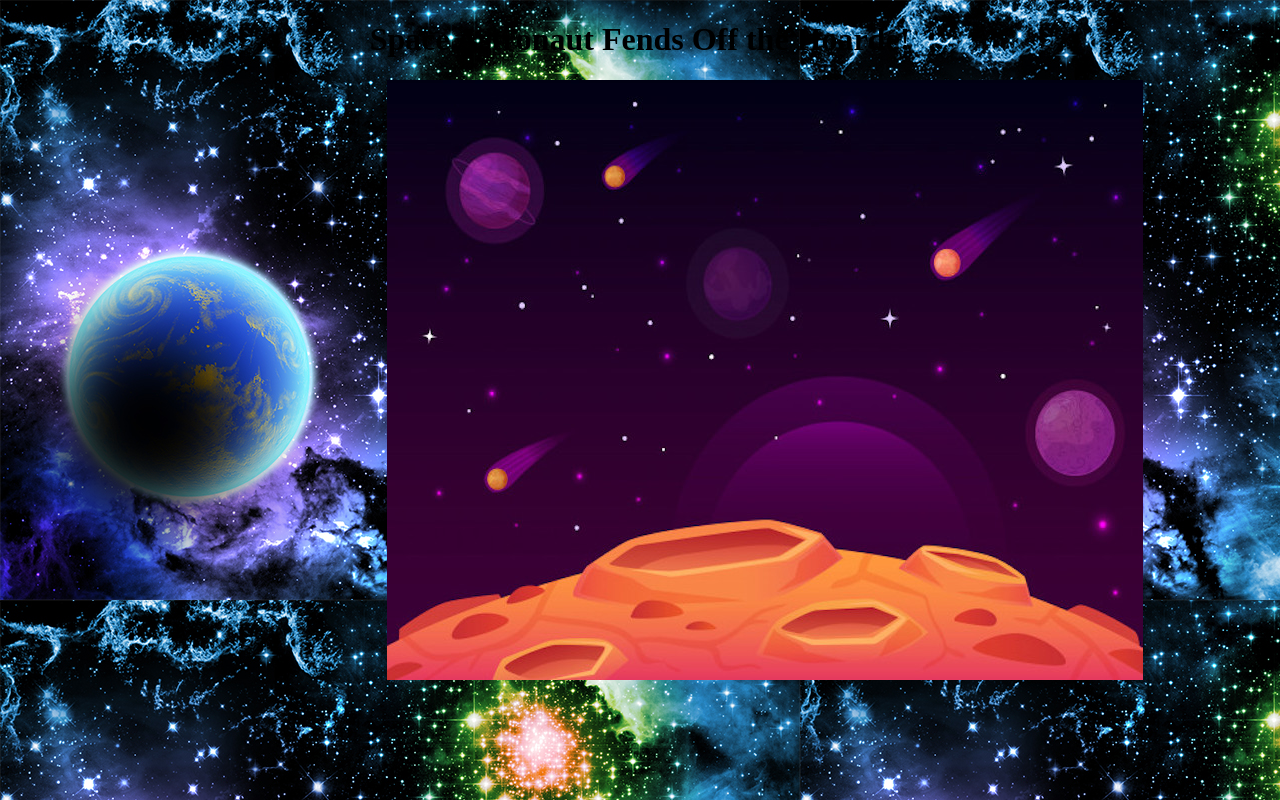
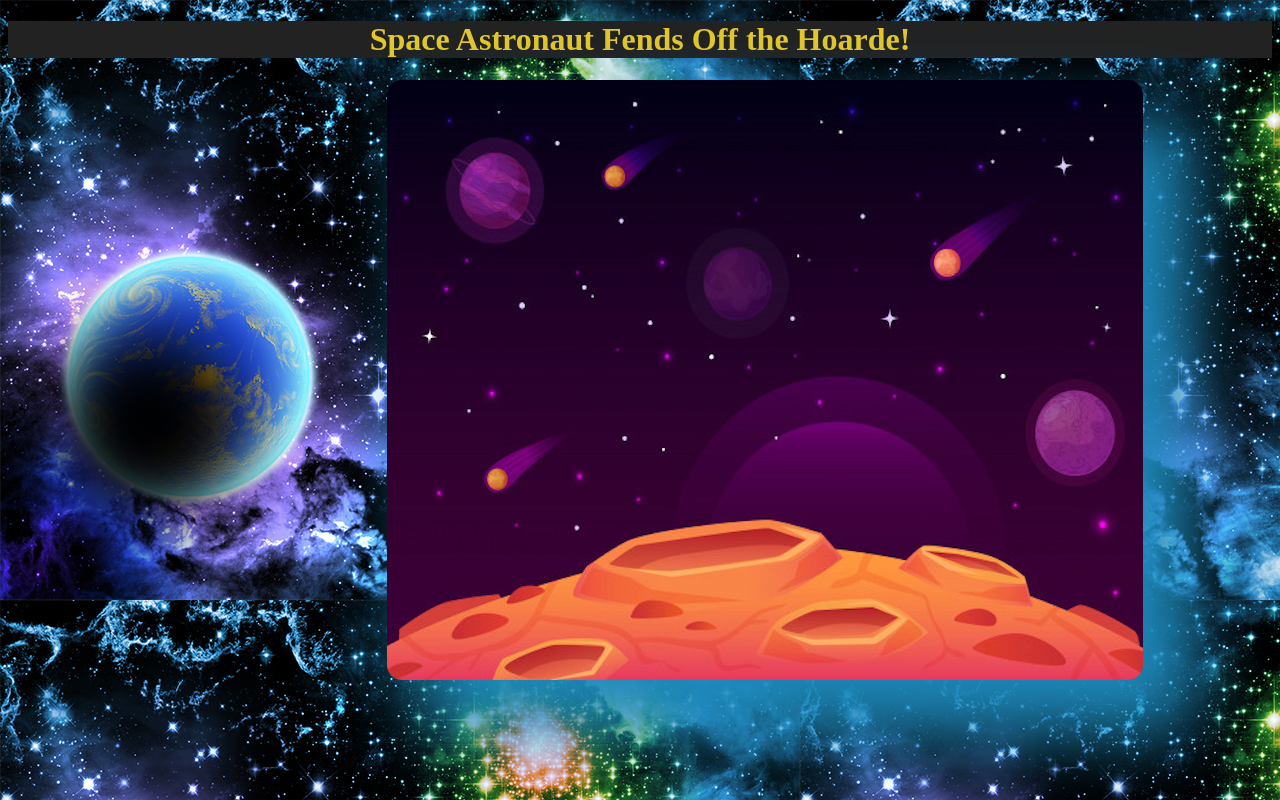
Before and after one commit to Epaiva14/Space-Game, a plain HTML site: page index.html in a window 1280 px wide. Drawn offline with Linux system fonts and the light colour scheme.

Commit message:
game board now has a hazy flair

```diff
--- a/style.css
+++ b/style.css
@@ -1,10 +1,13 @@
-html {
+body {
     background-image: url(./img/preview-1.jpg);
 }
 
 h1 {
     display: block;
     text-align: center;
+    color: rgb(226, 198, 43);
+    background-color: #222;
+
 }
 
 canvas {
@@ -13,8 +16,9 @@ canvas {
     width: 756px;
     height: 600px;
     grid-column-start: 4;
-    background-repeat: repeat;
     background-color: #222;
+    box-shadow: 40px 45px 70px 10px rgb(30, 137, 186);
+    border-radius: 15px;
 }
 
 #playarea {
```
